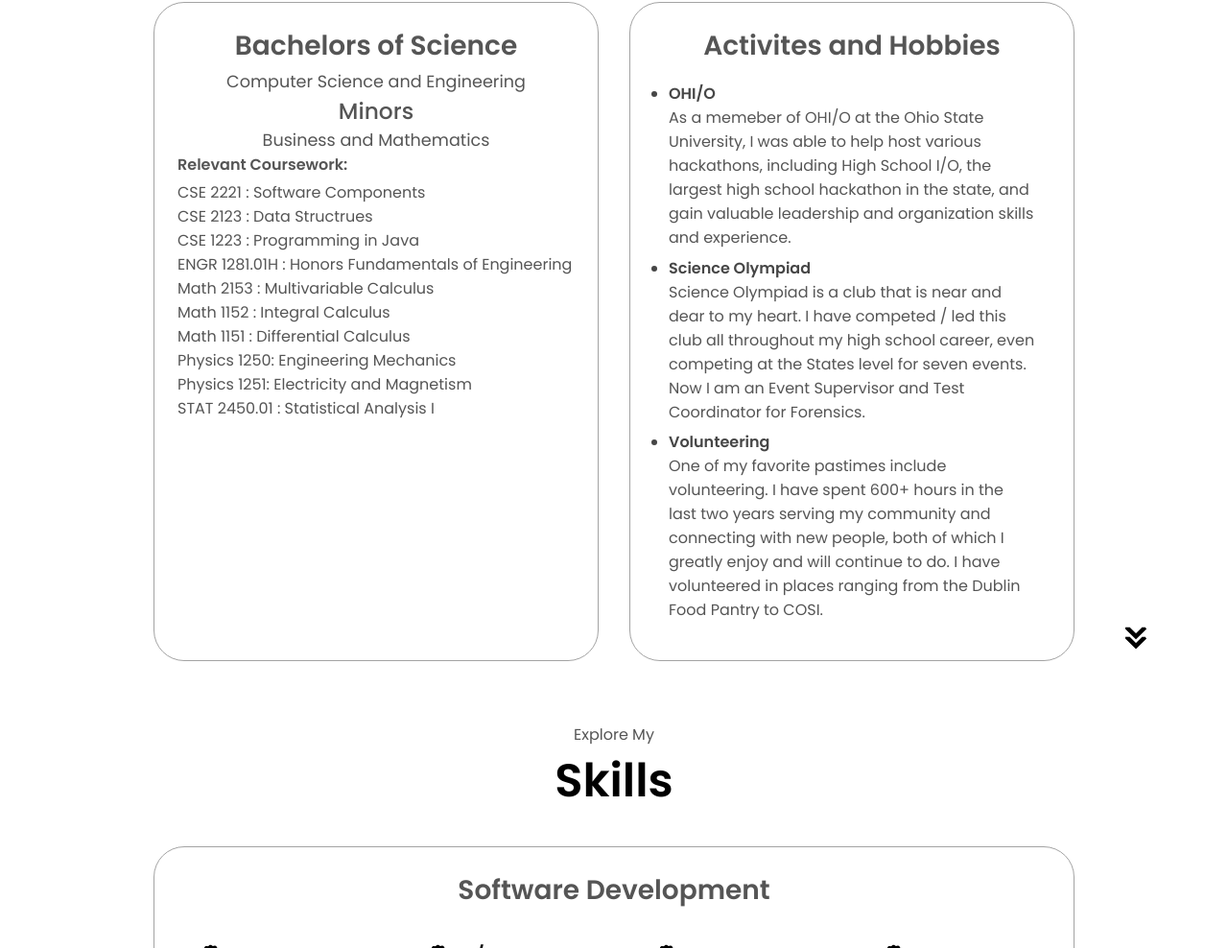
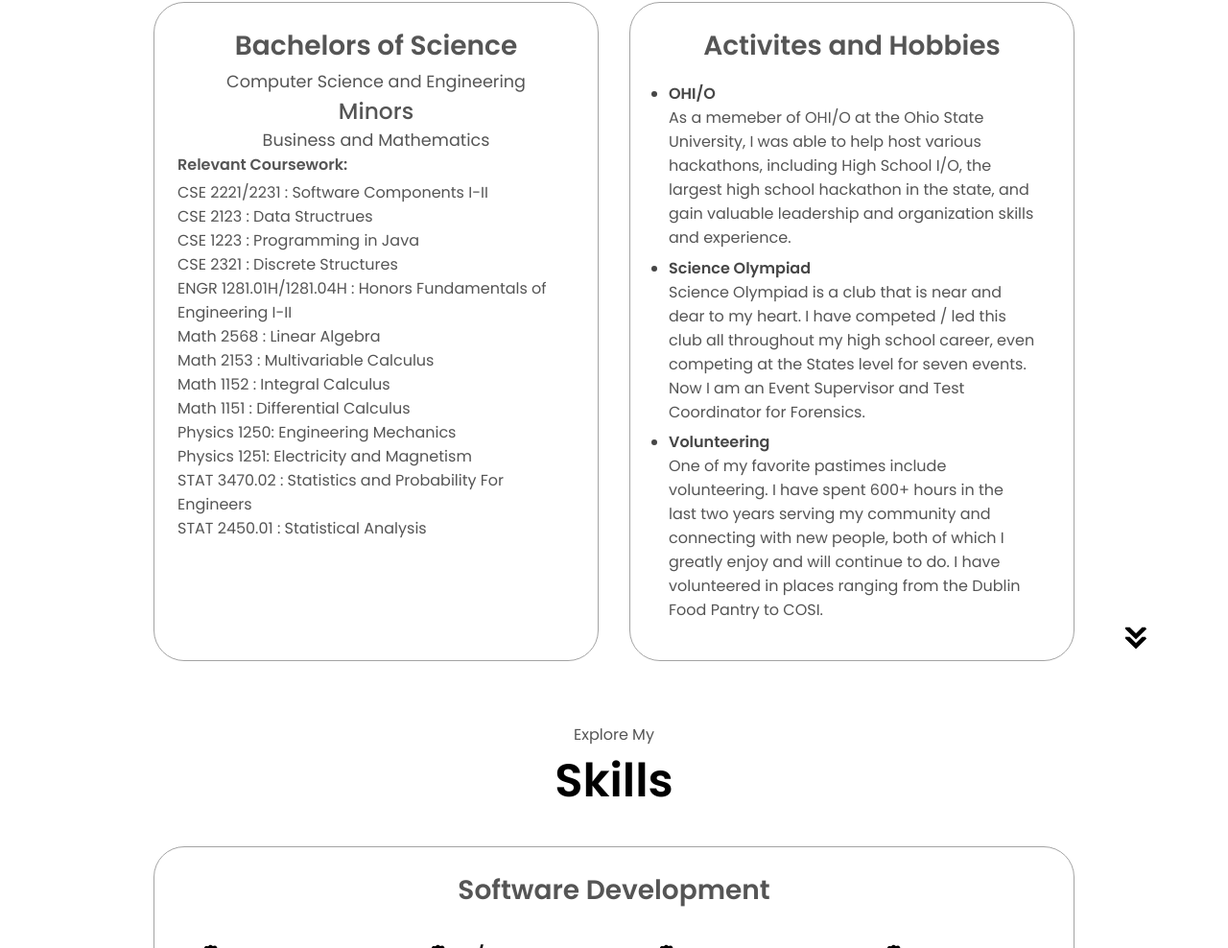
Before and after one commit to HarshaKalivarapu/personal-website, a plain HTML site: page index.html in a window 1280 px wide. Shown: the part 2900-3888 px from the top of the page at 96% size. Drawn offline with Linux system fonts and the light colour scheme.

Commit message:
updated courses

```diff
--- a/index.html
+++ b/index.html
@@ -201,16 +201,19 @@
           <p style="font-size: 1.1rem;">Business and Mathematics</p>
           <p style="text-align: left" class="relevant-coursework"><b>Relevant Coursework:</b></p>
           <p style="text-align: left;" class="courses">
-            CSE 2221 : Software Components
+            CSE 2221/2231 : Software Components I-II
             <br>CSE 2123 : Data Structrues
             <br>CSE 1223 : Programming in Java
-            <br>ENGR 1281.01H : Honors Fundamentals of Engineering
+            <br>CSE 2321 : Discrete Structures
+            <br>ENGR 1281.01H/1281.04H : Honors Fundamentals of Engineering I-II
+            <br>Math 2568 : Linear Algebra
             <br>Math 2153 : Multivariable Calculus
             <br>Math 1152 : Integral Calculus
             <br>Math 1151 : Differential Calculus
             <br>Physics 1250: Engineering Mechanics
             <br>Physics 1251: Electricity and Magnetism
-            <br>STAT 2450.01 : Statistical Analysis I
+            <br>STAT 3470.02 : Statistics and Probability For Engineers
+            <br>STAT 2450.01 : Statistical Analysis
           </p>
           </p>
         </div>
```
